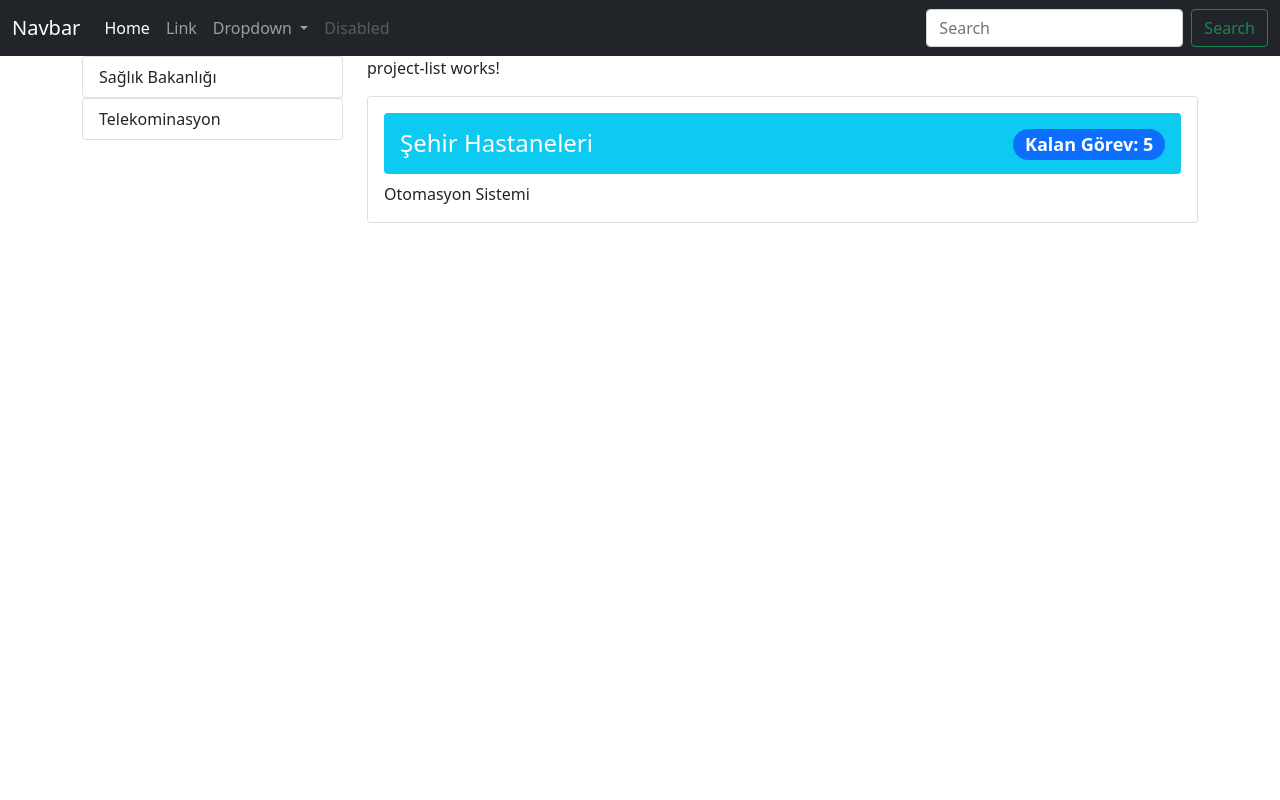
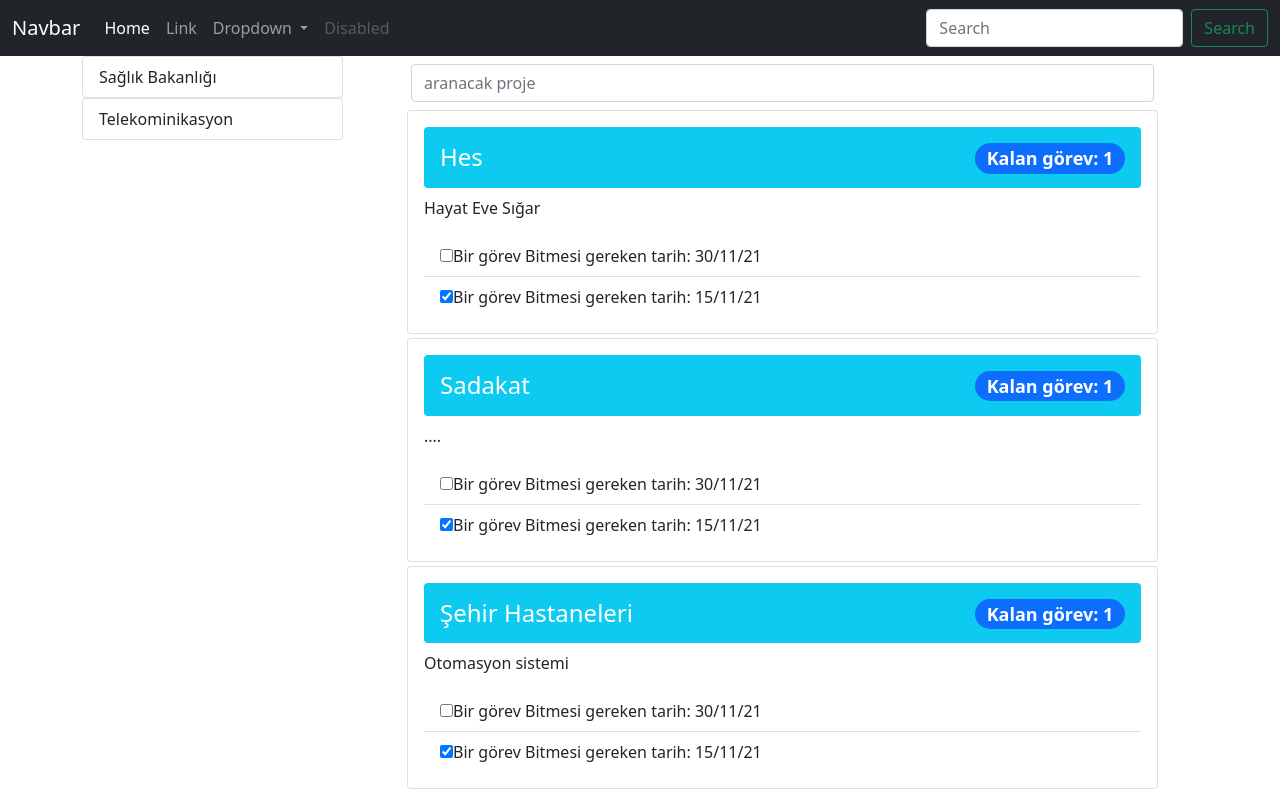
Before and after one commit to onurmarangoz/ProjectManagerWithAngular9, an Angular app: page / in a window 1280 px wide. Built offline with nearby package versions, Linux system fonts and the light colour scheme.

Commit message:
Proje Liste yapısı eklendi / pipe tanımlandı

```diff
--- a/src/app/category-menu/category-menu.component.html
+++ b/src/app/category-menu/category-menu.component.html
@@ -1,5 +1,4 @@
 <div class="list-group" *ngFor="let category of categories">
-    <a href="#" class="list-group-item list-group-item-action">
-      {{ category.name }}
-    </a>
+    <a href="#" class="list-group-item list-group-item-action">{{ category.name }}</a>
+
   </div>
--- a/src/app/models/mocks/categories.mocks.ts
+++ b/src/app/models/mocks/categories.mocks.ts
@@ -1,6 +1,6 @@
-import { Category } from "../category.model"
+import { Category } from "../category.model";
 
 export const categories: Category[]=[
     new Category(1,"Sağlık Bakanlığı"),
-    new Category(2,"Telekominasyon")
+    new Category(2,"Telekominikasyon")
 ]
--- /dev/null
+++ b/src/app/models/mocks/projects.mocks.ts
@@ -0,0 +1,21 @@
+import { Project } from "../project.model";
+import { Task } from "../task.model";
+
+export const projects : Project[] = [
+
+     new Project(1, 'HES','Hayat Eve Sığar', [
+         new Task(1,"Bir görev",'Görev açıklaması',new Date(2021,10,30),false),
+         new Task(2,"Bir görev",'Görev açıklaması',new Date(2021,10,15),true)
+
+     ],1),
+     new Project(2, 'Sadakat','....', [
+        new Task(1,"Bir görev",'Görev açıklaması',new Date(2021,10,30),false),
+        new Task(2,"Bir görev",'Görev açıklaması',new Date(2021,10,15),true)
+
+    ],2),
+    new Project(2, 'Şehir hastaneleri','Otomasyon sistemi', [
+        new Task(1,"Bir görev",'Görev açıklaması',new Date(2021,10,30),false),
+        new Task(2,"Bir görev",'Görev açıklaması',new Date(2021,10,15),true)
+
+    ],2)
+];
--- /dev/null
+++ b/src/app/pipes/project-search.pipe.ts
@@ -0,0 +1,16 @@
+import { Pipe, PipeTransform } from '@angular/core';
+import { Project } from '../models/project.model';
+
+@Pipe({
+  name: 'projectSearch'
+})
+export class ProjectSearchPipe implements PipeTransform {
+
+  transform(value: Project[], searchText?:string): Project[] {
+    return searchText !== undefined ?
+           value.filter(pr=>pr.name?.toLowerCase().includes(searchText.toLowerCase()))
+           :
+           value;
+  }
+
+}
--- a/src/app/project-list/project-list.component.html
+++ b/src/app/project-list/project-list.component.html
@@ -1,2 +1,19 @@
-<p>project-list works!</p>
-<app-project></app-project>
+<div class="container" *ngIf="projects; else noProject ">
+   <div class="row m-2">
+       <div class="col-12">
+           <input type="text" placeholder="aranacak proje" class="form-control" [(ngModel)]="searchText">
+       </div>
+   </div>
+   <div class="row m-1" *ngFor="let project of projects | projectSearch : searchText ">
+       <div class="col-12" *ngIf="project!=null; else noProject" >
+
+          <app-project [currentProject]="project"></app-project>
+       </div>
+   </div>
+</div>
+
+<ng-template #noProject>
+   <div class="alert alert-danger">
+       Proje bulunamadı!
+   </div>
+</ng-template>
--- a/src/app/project-list/project-list.component.ts
+++ b/src/app/project-list/project-list.component.ts
@@ -1,4 +1,6 @@
 import { Component, OnInit } from '@angular/core';
+import { projects } from '../models/mocks/projects.mocks';
+import { Project } from '../models/project.model';
 
 @Component({
   selector: 'app-project-list',
@@ -7,6 +9,8 @@ import { Component, OnInit } from '@angular/core';
 })
 export class ProjectListComponent implements OnInit {
 
+  projects : Project[]=projects;
+  searchText:string;
   constructor() { }
 
   ngOnInit(): void {
--- a/src/app/project/project.component.html
+++ b/src/app/project/project.component.html
@@ -1,11 +1,11 @@
 <div class="card">
     <div class="card-body">
         <h4 class="card-title bg-info rounded-2 p-3 text-white">{{ project.name | titlecase }}
-            <span class="badge bg-primary rounded-pill float-end">Kalan Görev: 5</span>
+            <span class="badge bg-primary rounded-pill float-end">Kalan görev: {{getIncompletedTaskCount()}}</span>
         </h4>
-        <p class="card-text"> {{ project.description }} </p>
-        <!-- Burada görev listesi olacak -->
-        <!-- yeni görev ekleme linki burada olacak -->
+        <p class="card-text">{{project.description}}</p>
+        <app-task-list [project]="project"></app-task-list>
+        <!-- Yeni görev ekleme linki burada olsun -->
 
     </div>
 </div>
--- a/src/app/project/project.component.ts
+++ b/src/app/project/project.component.ts
@@ -1,4 +1,4 @@
-import { Component, OnInit } from '@angular/core';
+import { Component, Input, OnInit } from '@angular/core';
 import { Project } from '../models/project.model';
 
 @Component({
@@ -8,11 +8,14 @@ import { Project } from '../models/project.model';
 })
 export class ProjectComponent implements OnInit {
 
-
-  project : Project = new Project(3,'Şehir hastaneleri', 'Otomasyon Sistemi', undefined, 1);
+  @Input('currentProject') project : Project
   constructor() { }
 
   ngOnInit(): void {
   }
 
+  getIncompletedTaskCount(){
+    return this.project.tasks?.filter(t=>!t.isDone).length;
+  }
+
 }
--- a/src/app/task-list/task-list.component.html
+++ b/src/app/task-list/task-list.component.html
@@ -1 +1,5 @@
-<p>task-list works!</p>
+<ul class="list-group list-group-flush">
+    <li class="list-group-item" *ngFor="let task of project.tasks" >
+        <input type="checkbox" [checked]="task.isDone" [(ngModel)]="task.isDone" >{{task.name}} Bitmesi gereken tarih: {{task.expectedDate | date:'dd/MM/yy'}}
+    </li>
+  </ul>
--- a/src/app/task-list/task-list.component.ts
+++ b/src/app/task-list/task-list.component.ts
@@ -1,4 +1,5 @@
-import { Component, OnInit } from '@angular/core';
+import { Component, Input, OnInit } from '@angular/core';
+import { Project } from '../models/project.model';
 
 @Component({
   selector: 'app-task-list',
@@ -7,6 +8,7 @@ import { Component, OnInit } from '@angular/core';
 })
 export class TaskListComponent implements OnInit {
 
+  @Input() project : Project;
   constructor() { }
 
   ngOnInit(): void {
--- a/tsconfig.json
+++ b/tsconfig.json
@@ -3,6 +3,7 @@
   "compileOnSave": false,
   "compilerOptions": {
     "baseUrl": "./",
+    "strictPropertyInitialization": false,
     "outDir": "./dist/out-tsc",
     "forceConsistentCasingInFileNames": true,
     "strict": true,
```
Also changed, not shown: src/app/app.module.ts (+6 -2 lines), 1 other file (tests, documents, lock files or other folders).
